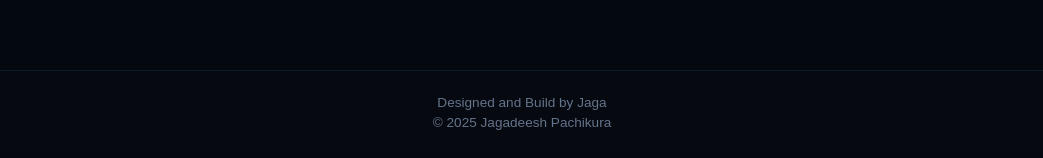
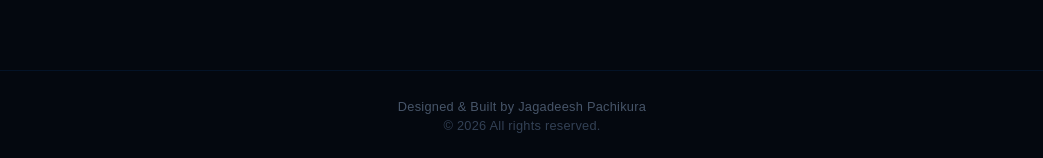
Before and after one commit to jagadeeshpj1610/jagaPortfolio, a React (Vite) app in the folder portFolio/: page / in a window 1280 px wide. Shown: the part 3180-3338 px from the top of the page, without its empty margins (118-1161 px from the left). Built offline with nearby package versions, Linux system fonts and the light colour scheme.

Commit message:
upgrade the footer section and its css

```diff
--- a/portFolio/src/components/footer/footer.css
+++ b/portFolio/src/components/footer/footer.css
@@ -1,12 +1,19 @@
 .footer {
-  background-color: #060910;
-  border-top: 1px solid rgba(59, 130, 246, 0.12);
-  color: #64748b;
+  background: #04080f;
+  border-top: 1px solid rgba(0, 123, 255, 0.1);
+  color: #334155;
   display: flex;
   flex-direction: column;
-  gap: 5px;
-  padding: 1.5rem;
+  gap: 4px;
+  padding: 1.75rem 5%;
   justify-content: center;
   align-items: center;
-  font-size: 0.85rem;
+  font-size: 0.8rem;
+  letter-spacing: 0.02em;
+  position: relative;
+  z-index: 1;
 }
+
+.footer p:first-child {
+  color: #475569;
+}
--- a/portFolio/src/components/footer/footer.jsx
+++ b/portFolio/src/components/footer/footer.jsx
@@ -1,13 +1,12 @@
-import "../footer/footer.css"
+import "../footer/footer.css";
 
+const Footer = () => {
+  return (
+    <div className="footer">
+      <p>Designed & Built by Jagadeesh Pachikura</p>
+      <p>© 2026 All rights reserved.</p>
+    </div>
+  );
+};
 
-const Footer = () =>{
-  return(
-    <div  className="footer">
-      <p>Designed and Build by Jaga</p>
-      <p>© 2025 Jagadeesh Pachikura</p>
-    </div>
-  )
-}
-
-export default Footer
+export default Footer;
```
